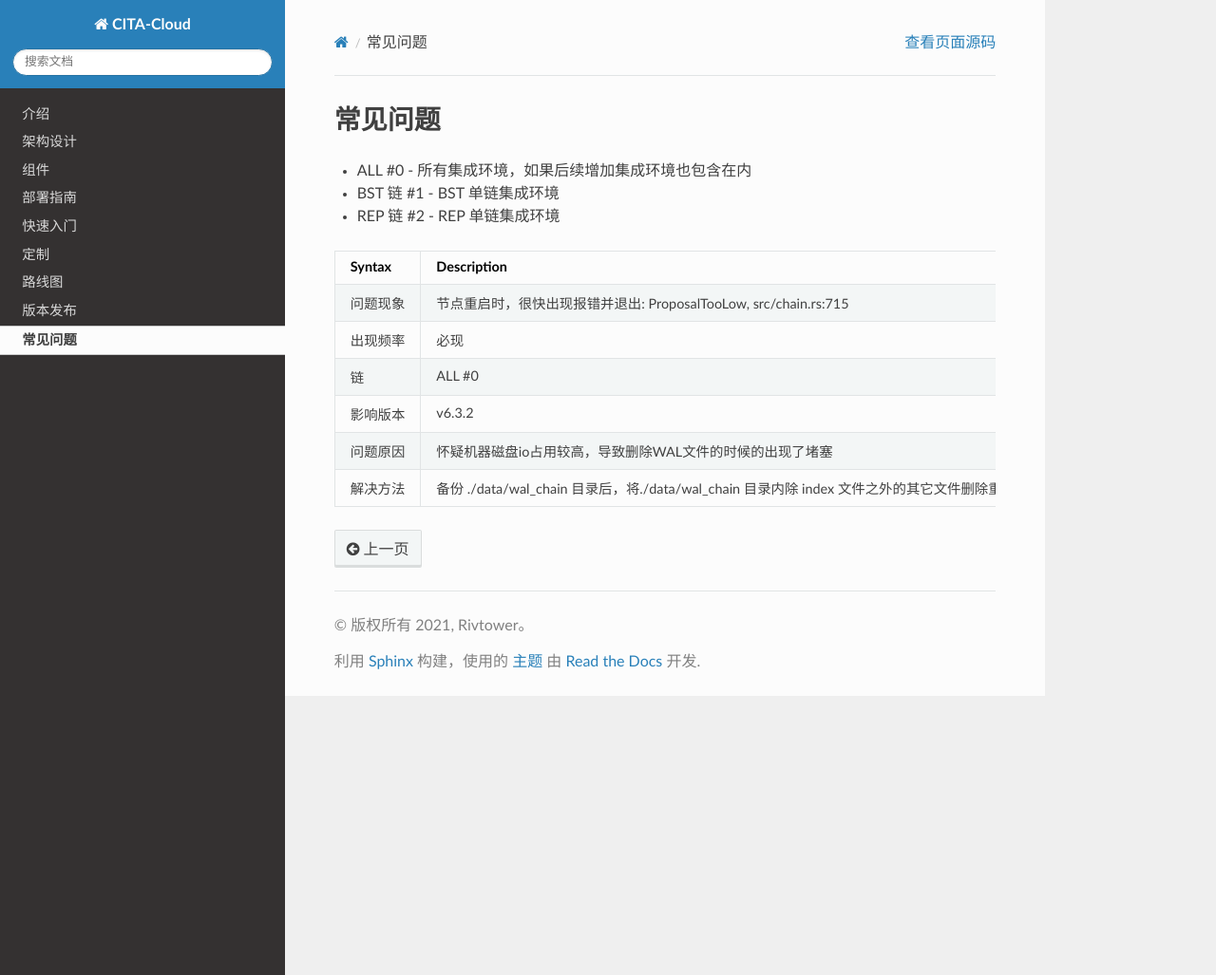
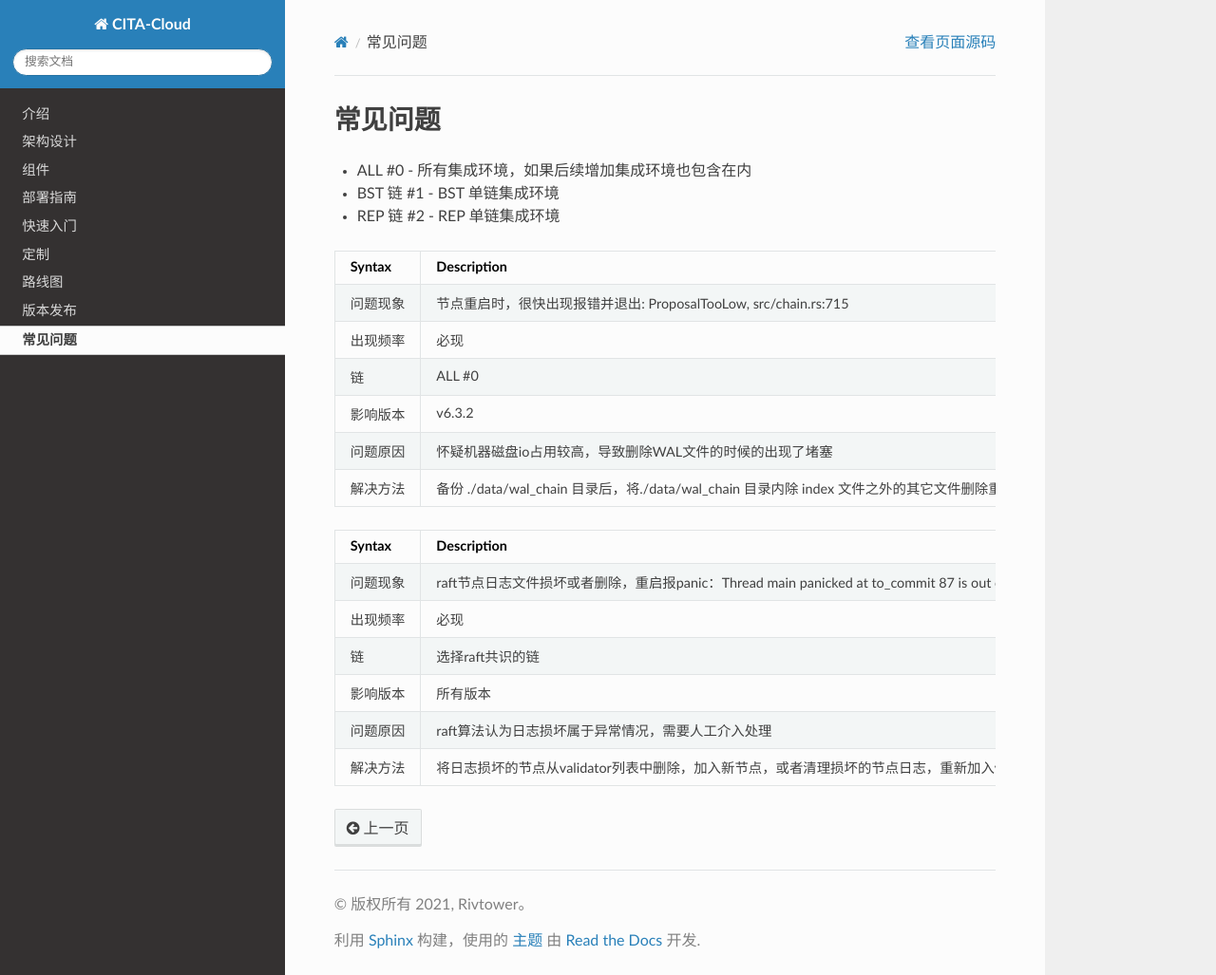
Before and after one commit to cita-cloud/docs, a Sphinx documentation site: the page built from source/faq.md, in a window 1280 px wide and 1027 px high. Shown: the whole window at 95% size. Built offline with Sphinx 7.4.7 and the Read the Docs theme 2.0.0, drawn with Linux system fonts in a browser that asks for light colours.

Commit message:
add faq about raft

```diff
--- a/source/faq.md
+++ b/source/faq.md
@@ -13,3 +13,14 @@
 | 影响版本   | v6.3.2                                                                 |
 | 问题原因   | 怀疑机器磁盘io占用较高，导致删除WAL文件的时候的出现了堵塞                                        |
 | 解决方法   | 备份 ./data/wal_chain 目录后，将./data/wal_chain 目录内除 index 文件之外的其它文件删除重启当前节点 |
+
+
+
+| Syntax | Description                                                            |
+|--------|------------------------------------------------------------------------|
+| 问题现象   | raft节点日志文件损坏或者删除，重启报panic：Thread main panicked at to_commit 87 is out of range [last_index 5]rs:715                     |
+| 出现频率   | 必现                                                                     |
+| 链      | 选择raft共识的链                                                             |
+| 影响版本   | 所有版本                                                                 |
+| 问题原因   | raft算法认为日志损坏属于异常情况，需要人工介入处理                           |
+| 解决方法   | 将日志损坏的节点从validator列表中删除，加入新节点，或者清理损坏的节点日志，重新加入validator列表 |
```
Also changed, not shown: source/release.md (+6 -6 lines).
